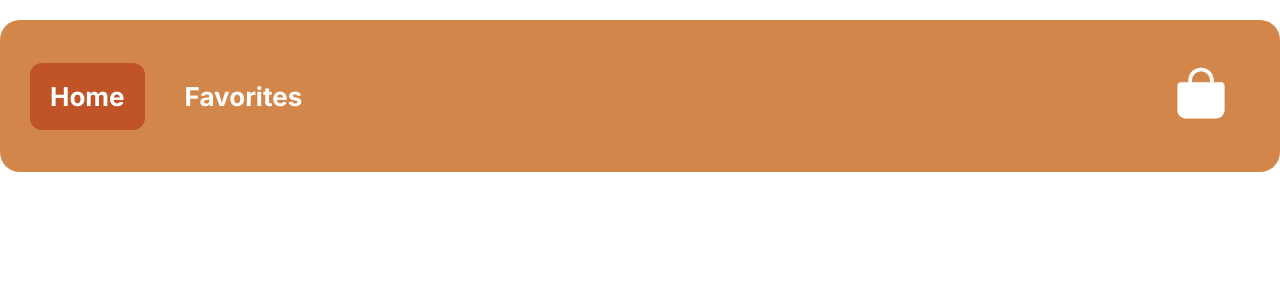
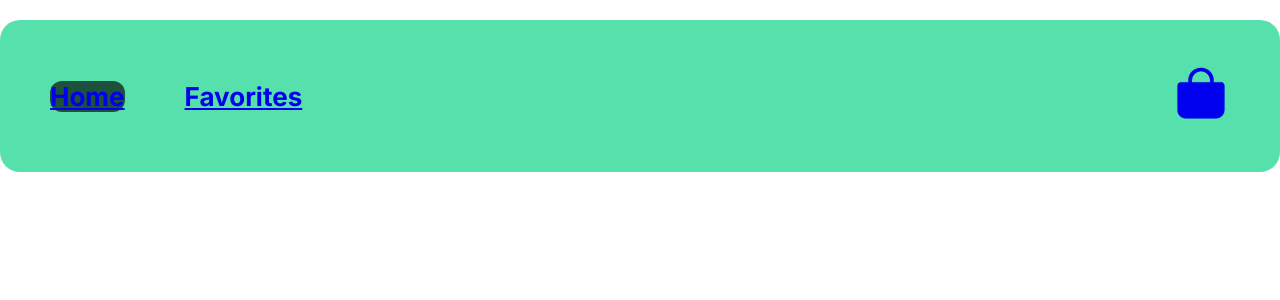
Before and after one commit to Ervin001/TOP_Shopping-Cart, a React (Vite) app: page / in a window 1280 px wide. Shown: the top 300 px of the page. Built offline with nearby package versions, Linux system fonts and the light colour scheme.

Commit message:
Added react router navlink

```diff
--- a/src/components/App/App.jsx
+++ b/src/components/App/App.jsx
@@ -1,9 +1,13 @@
 import Navbar from '../Navigation/Navbar';
+import { Outlet } from 'react-router-dom';
 
 function App() {
   return (
     <>
       <Navbar />
+      <main>
+        <Outlet />
+      </main>
     </>
   );
 }
--- a/src/components/ErrorPage/ErrorPage.jsx
+++ b/src/components/ErrorPage/ErrorPage.jsx
@@ -3,7 +3,7 @@ import { Link } from 'react-router-dom';
 export default function ErrorPage() {
   return (
     <>
-      <h1>Oh no, this route doesn't exist!</h1>
+      <h1>Oh no, this route doesn&apost exist!</h1>
       <Link to='/'>You can go back to the home page by clicking here!</Link>
     </>
   );
--- /dev/null
+++ b/src/components/Home/Home.jsx
@@ -0,0 +1,5 @@
+function Home() {
+  return <h1>This is the Home</h1>;
+}
+
+export default Home;
--- a/src/components/Navigation/Navbar.jsx
+++ b/src/components/Navigation/Navbar.jsx
@@ -1,6 +1,6 @@
 import NavStyles from './Navbar.module.css';
 import { useState } from 'react';
-import { Link } from 'react-router-dom';
+import { NavLink } from 'react-router-dom';
 
 function Navbar() {
   const [activeLink, setActiveLink] = useState('home');
@@ -15,9 +15,14 @@ function Navbar() {
           }`}
           onClick={() => setActiveLink('home')}
         >
-          <Link to='/' className={NavStyles.anchor}>
+          <NavLink
+            to='/'
+            className={({ isActive, isPending }) =>
+              isActive ? NavStyles.active : isPending ? NavStyles.pending : ''
+            }
+          >
             Home
-          </Link>
+          </NavLink>
         </li>
         <li
           className={`${NavStyles['list-item']} ${
@@ -25,9 +30,14 @@ function Navbar() {
           }`}
           onClick={() => setActiveLink('favorites')}
         >
-          <Link to='favorites' className={NavStyles.anchor}>
+          <NavLink
+            to='favorites'
+            className={({ isActive, isPending }) =>
+              isActive ? NavStyles.active : isPending ? NavStyles.pending : ''
+            }
+          >
             Favorites
-          </Link>
+          </NavLink>
         </li>
         <li
           className={`${NavStyles['list-item']} ${
@@ -35,12 +45,17 @@ function Navbar() {
           }`}
           onClick={() => setActiveLink('cart')}
         >
-          <Link to='cart' className={NavStyles.anchor}>
+          <NavLink
+            to='cart'
+            className={({ isActive, isPending }) =>
+              isActive ? NavStyles.active : isPending ? NavStyles.pending : ''
+            }
+          >
             <ion-icon
               name='bag'
               className={`${NavStyles['ion-icon']}`}
             ></ion-icon>
-          </Link>
+          </NavLink>
         </li>
       </ul>
     </nav>
--- a/src/components/Navigation/Navbar.module.css
+++ b/src/components/Navigation/Navbar.module.css
@@ -38,9 +38,14 @@
   cursor: pointer;
 }
 
-.list-item-active {
+.active {
   background-color: var(--active-link-color);
   border-radius: var(--link-border-radius);
+}
+
+.list-item-active {
+  /* background-color: var(--active-link-color);
+  border-radius: var(--link-border-radius); */
 }
 
 .anchor {
--- a/src/main.css
+++ b/src/main.css
@@ -1,7 +1,10 @@
 :root {
-  --primary-nav-color: hsl(26, 61%, 56%);
-  --active-link-color: hsl(18, 67%, 45%);
-  --link-hover-effect-color: hsl(24, 53%, 52%);
+  --primary-nav-color: #55e0ac;
+  --active-link-color: #1e503e;
+  --link-hover-effect-color: #389472;
+  /* --primary-nav-color: hsl(26, 61%, 56%); */
+  /* --active-link-color: hsl(18, 67%, 45%); */
+  /* --link-hover-effect-color: hsl(24, 53%, 52%); */
   --primary-border-radius: 20px;
   --link-border-radius: 12px;
 }
--- a/src/main.jsx
+++ b/src/main.jsx
@@ -1,29 +1,11 @@
 import React from 'react';
 import ReactDOM from 'react-dom/client';
 import { createBrowserRouter, RouterProvider } from 'react-router-dom';
-
-import App from './components/App/App';
-import Favorites from './components/Favorites/Favorites';
-import Cart from './components/Cart/Cart';
-import ErrorPage from './components/ErrorPage/ErrorPage';
+import routes from './routes';
 
 import './main.css';
 
-const router = createBrowserRouter([
-  {
-    path: '/',
-    element: <App />,
-    errorElement: <ErrorPage />,
-  },
-  {
-    path: 'favorites',
-    element: <Favorites />,
-  },
-  {
-    path: 'cart',
-    element: <Cart />,
-  },
-]);
+const router = createBrowserRouter(routes);
 
 ReactDOM.createRoot(document.getElementById('root')).render(
   <React.StrictMode>
--- /dev/null
+++ b/src/routes.jsx
@@ -0,0 +1,25 @@
+// src/routes.js
+import App from './components/App/App';
+import Favorites from './components/Favorites/Favorites';
+import Cart from './components/Cart/Cart';
+import ErrorPage from './components/ErrorPage/ErrorPage';
+
+const routes = [
+  {
+    path: '/',
+    element: <App />,
+    children: [
+      {
+        path: 'favorites',
+        element: <Favorites />,
+      },
+      {
+        path: 'cart',
+        element: <Cart />,
+      },
+    ],
+    errorElement: <ErrorPage />,
+  },
+];
+
+export default routes;
```
